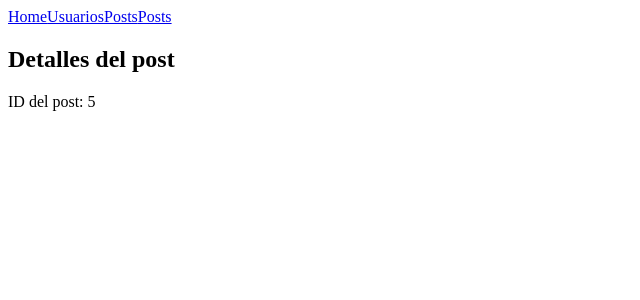
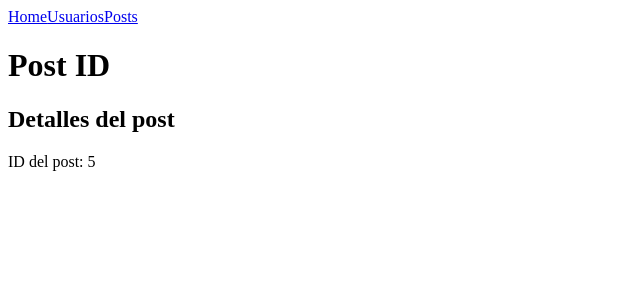
Before and after one commit to Khahory/cursonextjs, a Next.js app: page /post/5 in a window 1280 px wide. Shown: the top 300 px of the page, without its empty margins (0-640 px from the left). Built offline with nearby package versions, Linux system fonts and the light colour scheme.

Commit message:
sin repetir code navbar

```diff
--- /dev/null
+++ b/components/Layout.js
@@ -0,0 +1,12 @@
+import Navbar from "./Navbar";
+
+export default function Layout({children}) {
+    return (
+        <div>
+            <Navbar/>
+            <main>
+                {children}
+            </main>
+        </div>
+    )
+}
--- a/components/Navbar.js
+++ b/components/Navbar.js
@@ -12,9 +12,6 @@ const Navbar = () => {
             <Link href={'/post'}>
                 <a>Posts</a>
             </Link>
-            <Link href={'/post/[id]'} as={`/post/${5}`}>
-                <a>Posts</a>
-            </Link>
         </nav>
     )
 }
--- /dev/null
+++ b/components/Tittle.js
@@ -0,0 +1,5 @@
+export default function Title(props){
+    return (
+        <h1>{props.children}</h1>
+    )
+}
--- a/pages/post/[id].js
+++ b/pages/post/[id].js
@@ -1,14 +1,15 @@
 import { useRouter } from "next/router";
-import Navbar from "../../components/Navbar";
+import Title from "../../components/Tittle";
+import Layout from "../../components/Layout";
 
 export default function Id(){
     const router = useRouter()
 
     return(
-        <div>
-            <Navbar />
+        <Layout>
+            <Title>Post ID</Title>
             <h2>Detalles del post</h2>
             <p>ID del post: {router.query.id}</p>
-        </div>
+        </Layout>
     )
 }
```
Also changed, not shown: pages/index.js (+5 -4 lines), pages/post/index.js (+6 -4 lines), pages/user/[id].js (+6 -4 lines), pages/user/index.js (+6 -4 lines).
